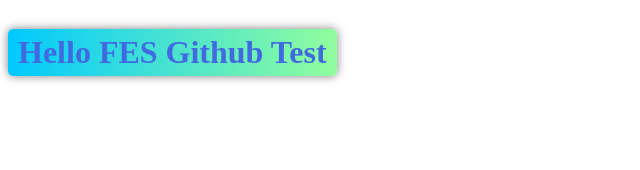
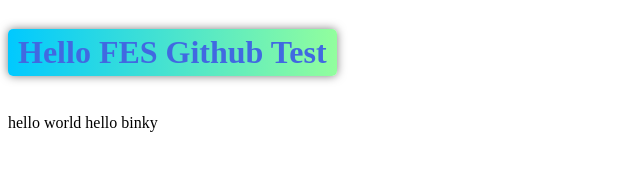
Before and after one commit to astinaus/fes-git-test, a plain HTML site: page index.html in a window 1280 px wide. Shown: the whole page, without its empty margins (0-640 px from the left). Drawn offline with Linux system fonts and the light colour scheme.

Commit message:
binky work

```diff
--- a/index.html
+++ b/index.html
@@ -35,6 +35,10 @@
 
 <body>
   <h1>Hello FES Github Test</h1>
+  <p>
+    hello world
+    hello binky
+  </p>
 </body>
 
 </html>
```
Also changed, not shown: binky.html (added, +15 -0 lines).
